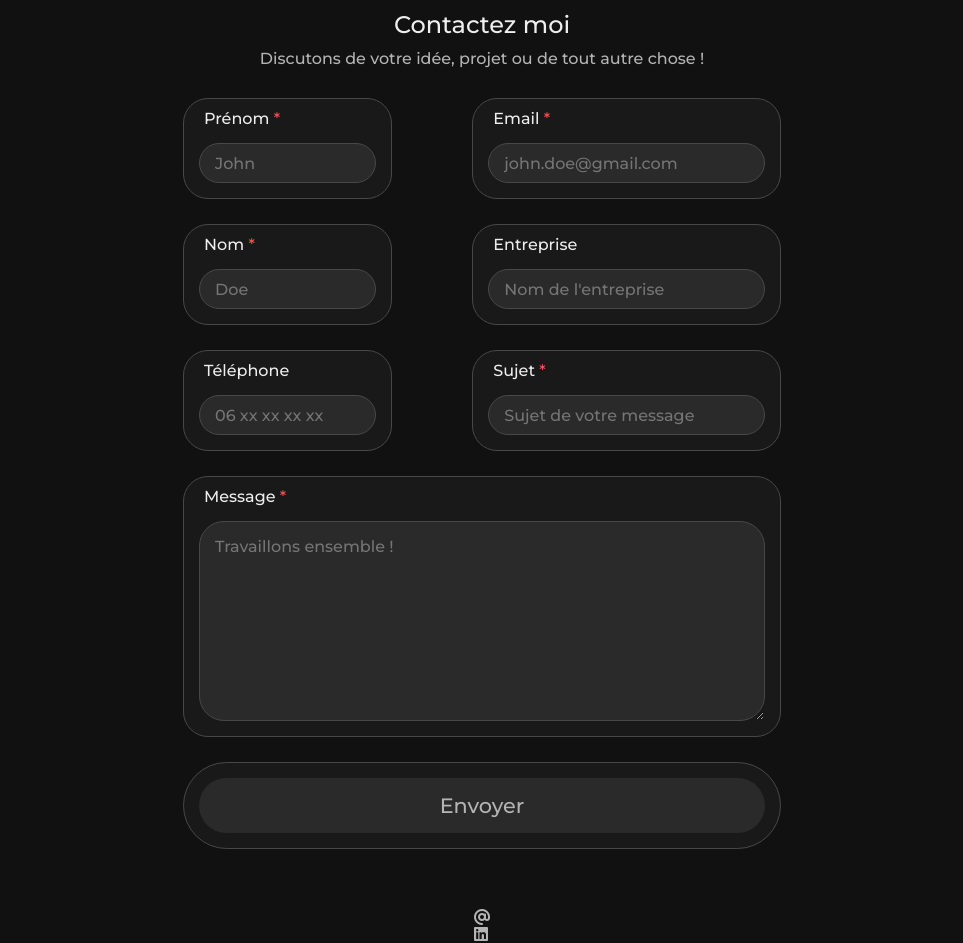
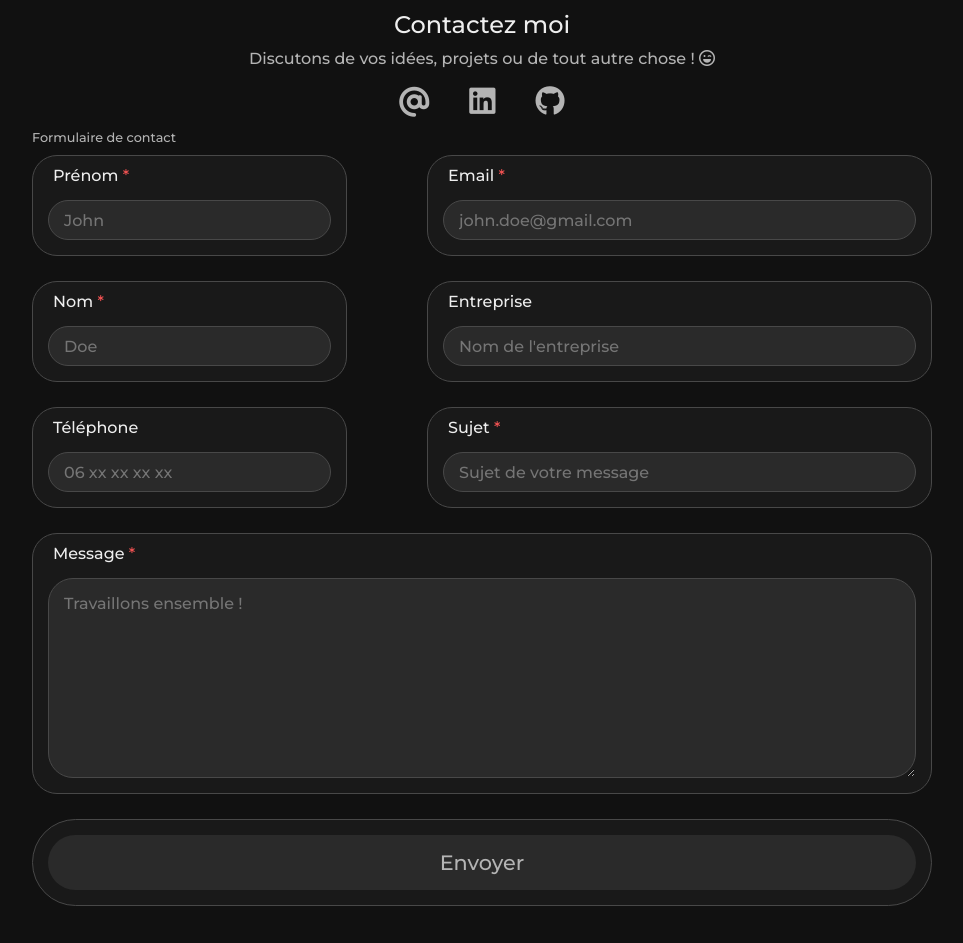
Before and after one commit to Micka-dev/portfolio, a React (Create React App) app: page /#/contact in a window 1280 px wide. Shown: the part 120-1063 px from the top of the page, without its empty margins (158-1121 px from the left). Built offline with nearby package versions, Linux system fonts and the light colour scheme.

Commit message:
Modification des liens de contact et de la mise en page

```diff
--- a/src/Pages/Contact/Contact.jsx
+++ b/src/Pages/Contact/Contact.jsx
@@ -93,8 +93,31 @@ function Contact() {
     <main className="contact_container">
       <h1 className="contact_container_title">Contactez moi</h1>
       <p className="contact_container_text">
-        Discutons de votre idée, projet ou de tout autre chose !
+        Discutons de vos idées, projets ou de tout autre chose !{' '}
+        <i class="fa-regular fa-face-laugh-wink"></i>
       </p>
+
+      <div className="contact-links_main-container">
+        <ContactLink
+          href="mailto:mickael.doucere@gmail.com"
+          ariaLabel="M'envoyer un email à mickael.doucere@gmail.com"
+          title="M'envoyer un email à mickael.doucere@gmail.com"
+          iconClass="fa-solid fa-at"
+        />
+        <ContactLink
+          href="https://www.linkedin.com/in/mickaël-douceré/"
+          ariaLabel="Me retrouver sur LinkedIn"
+          title="Me retrouver sur LinkedIn"
+          iconClass="fa-brands fa-linkedin"
+        />
+        <ContactLink
+          href="https://github.com/Micka-dev"
+          ariaLabel="Me retrouver sur GitHub"
+          title="Me retrouver sur GitHub"
+          iconClass="fa-brands fa-github"
+        />
+      </div>
+      <p className="contactForm_title">Formulaire de contact</p>
       {Object.keys(config).length > 0 && (
         <form id="contactForm" className="contactForm" onSubmit={handleSubmit}>
           <div className="bloc">
@@ -148,29 +171,6 @@ function Contact() {
           </div>
         </form>
       )}
-      <div className="contact-links_main-container">
-        <ContactLink
-          href="mailto:mickael.doucere@gmail.com"
-          ariaLabel="M'envoyer un email"
-          title="M'envoyer un email"
-          iconClass="fa-solid fa-at"
-          text="mickael.doucere@gmail.com"
-        />
-        <ContactLink
-          href="https://www.linkedin.com/in/mickaël-douceré/"
-          ariaLabel="Me retrouver sur LinkedIn"
-          title="Me retrouver sur LinkedIn"
-          iconClass="fa-brands fa-linkedin"
-          text="mickaël-douceré"
-        />
-        <ContactLink
-          href="https://github.com/Micka-dev"
-          ariaLabel="Me retrouver sur GitHub"
-          title="Me retrouver sur GitHub"
-          iconClass="fa-brands fa-github"
-          text="Micka-dev"
-        />
-      </div>
     </main>
   )
 }
--- a/src/Pages/Contact/contact.scss
+++ b/src/Pages/Contact/contact.scss
@@ -1,3 +1,11 @@
+#root {
+  width: 100%;
+  display: flex;
+  flex-direction: column;
+  justify-content: center;
+  max-width: 1600px;
+}
+
 .contact_container {
   display: flex;
   flex-direction: column;
@@ -15,10 +23,6 @@
     max-width: 900px;
   }
 
-  @media (min-width: 1024px) {
-    max-width: 900px;
-  }
-
   &_title {
     color: #eeeeee;
     margin-bottom: 10px;
@@ -26,8 +30,20 @@
     font-size: 24px;
   }
   &_text {
-    margin-bottom: 30px;
+    margin-bottom: 15px;
     text-align: center;
+  }
+}
+
+.contact-links_main-container {
+  display: flex;
+  gap: 40px;
+  font-size: 20px;
+  align-items: center;
+  margin-bottom: 10px;
+
+  @media (min-width: 768px) {
+    font-size: 30px;
   }
 }
 
@@ -43,15 +59,26 @@
   }
 }
 
+.contactForm_title {
+  display: flex;
+  margin-bottom: 10px;
+  align-self: flex-start;
+  font-size: 0.8rem;
+}
+
 .bloc {
   display: flex;
   flex-direction: column;
   gap: 20px;
   width: 100%;
 
+  @media (min-width: 500px) {
+    gap: 30px;
+    flex-direction: row;
+  }
+
   @media (min-width: 768px) {
     gap: 50px;
-    flex-direction: row;
   }
 
   @media (min-width: 1024px) {
@@ -71,7 +98,7 @@
     }
   }
   &_first-part {
-    @media (min-width: 768px) {
+    @media (min-width: 500px) {
       max-width: 35%;
     }
   }
@@ -83,7 +110,6 @@
   padding: 15px 15px;
   background-color: #191919;
   border: #484848 solid 1px;
-  margin-bottom: 40px;
   border-radius: 25px;
   width: 100%;
   background-color: #191919;
@@ -94,9 +120,8 @@
     border: 2px solid #606060;
   }
 
-  @media (min-width: 768px) {
+  @media (min-width: 500px) {
     border-radius: 50px;
-    margin-bottom: 60px;
   }
 }
 
@@ -112,7 +137,7 @@
   width: 100%;
   transition: 0.3s ease-in-out;
 
-  @media (min-width: 768px) {
+  @media (min-width: 500px) {
     border-radius: 50px;
   }
 }
```
